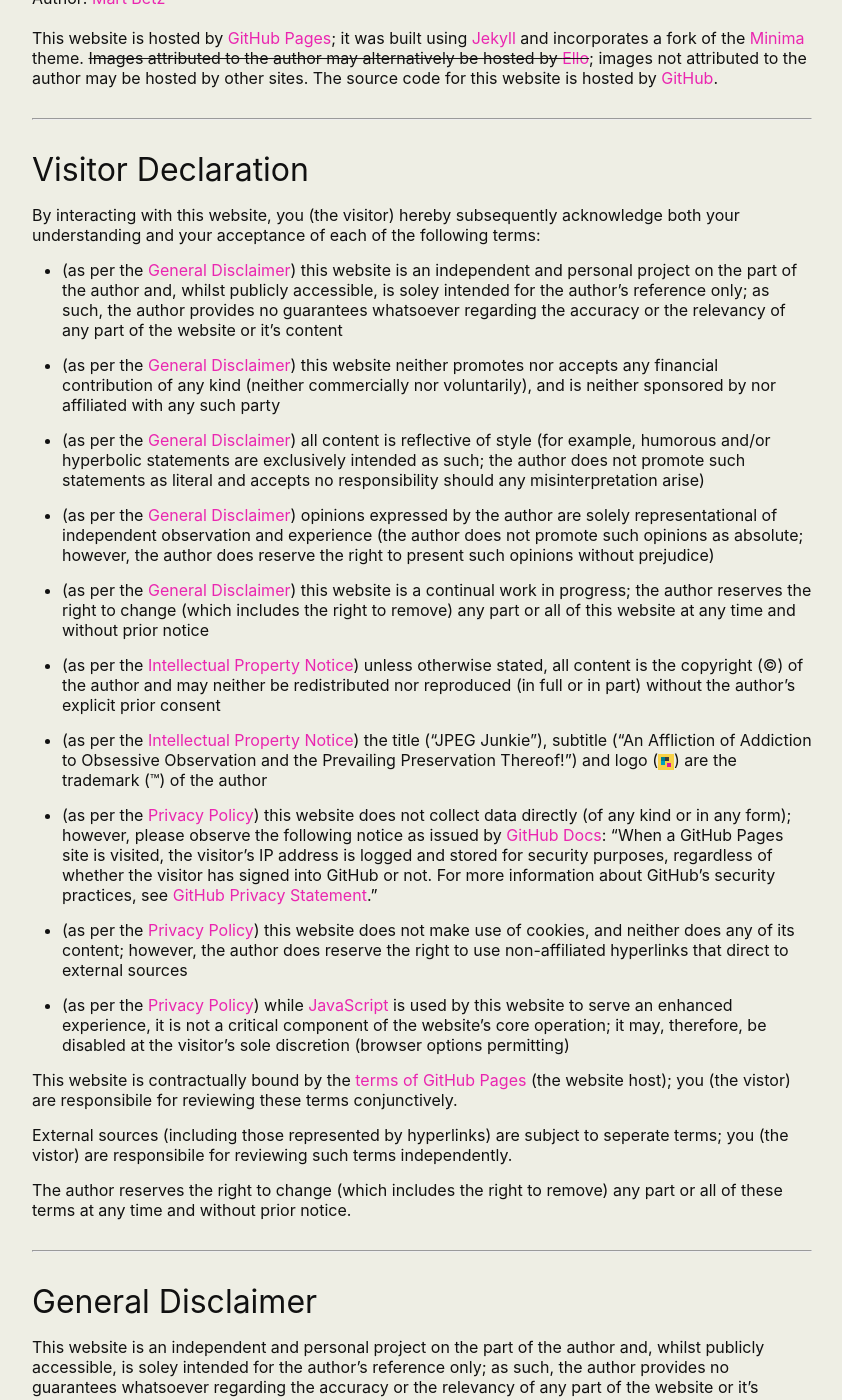
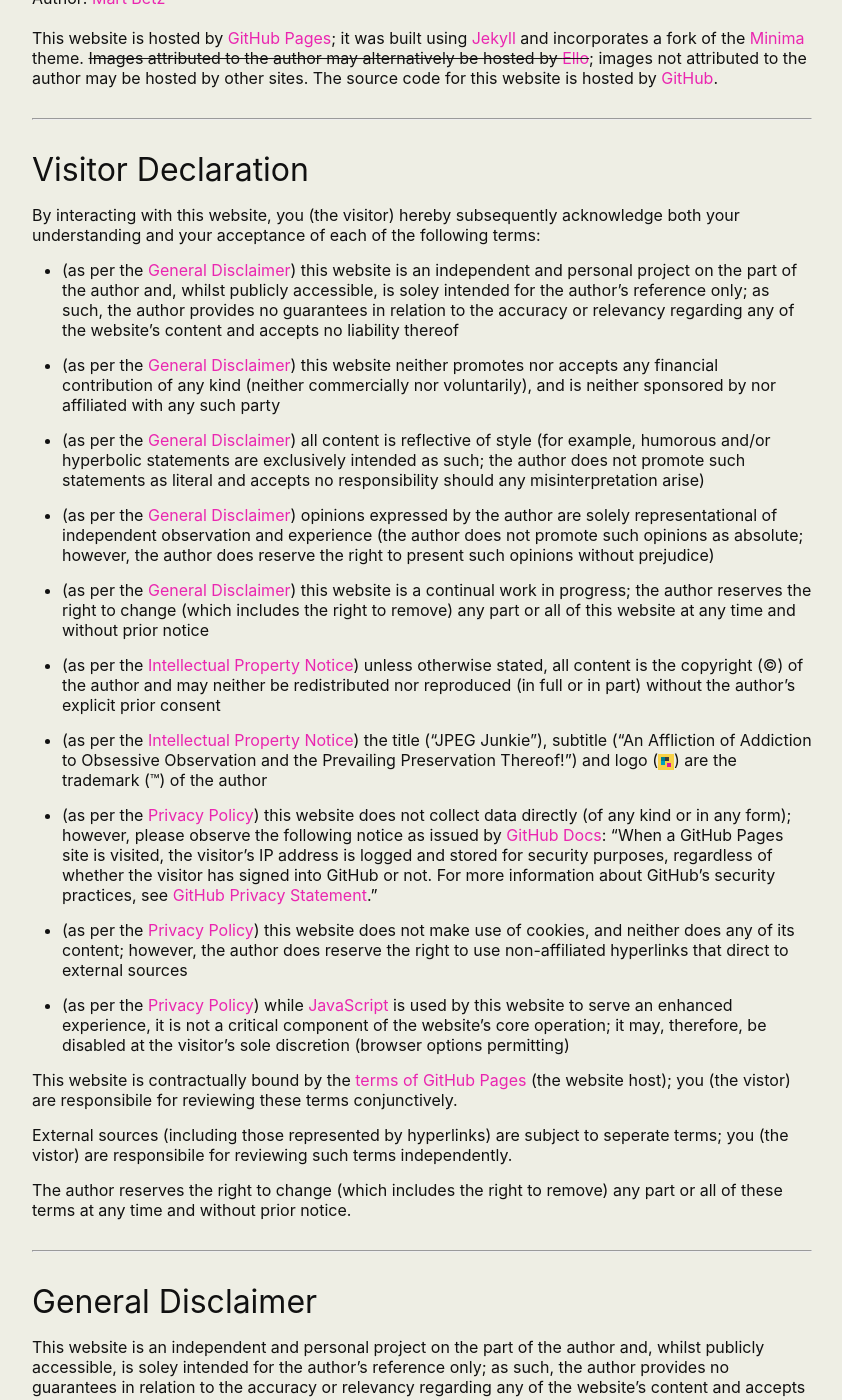
Before and after one commit to martbetz/martbetz.github.io, a Jekyll site: the page built from terms-and-conditions.md, in a window 1280 px wide and 1400 px high, scrolled down 218 px. Shown: the whole window, without its empty margins (218-1060 px from the left). Built offline with Jekyll 4.4.1, drawn with Linux system fonts in a browser that asks for light colours; some of the changed text lies outside the part shown.

Commit message:
Update terms-and-conditions.md

```diff
--- a/terms-and-conditions.md
+++ b/terms-and-conditions.md
@@ -36,7 +36,8 @@
 By interacting with this website, you (the visitor) hereby subsequently acknowledge both your understanding and your acceptance of each of the following terms:
 <ul>
 <li>
-(as per the <a href="#disclaimer">General Disclaimer</a>) this website is an independent and personal project on the part of the author and, whilst publicly accessible, is soley intended for the author’s reference only; as such, the author provides no guarantees whatsoever regarding the accuracy or the relevancy of any part of the website or it’s content
+(as per the <a href="#disclaimer">General Disclaimer</a>) this website is an independent and personal project on the part of the author and, whilst publicly accessible, is soley intended for the author’s reference only; as such, the author provides no guarantees in relation to the accuracy or relevancy regarding any of the website’s content and accepts no liability thereof
+
 </li>
 </ul>
 <!-- <ul>
@@ -116,7 +117,7 @@
       General Disclaimer
    </h2>
    <p>
-This website is an independent and personal project on the part of the author and, whilst publicly accessible, is soley intended for the author’s reference only; as such, the author provides no guarantees whatsoever regarding the accuracy or the relevancy of any part of the website or it’s content.
+This website is an independent and personal project on the part of the author and, whilst publicly accessible, is soley intended for the author’s reference only; as such, the author provides no guarantees in relation to the accuracy or relevancy regarding any of the website’s content and accepts no liability thereof.
 
 <br>
 <br>
```
